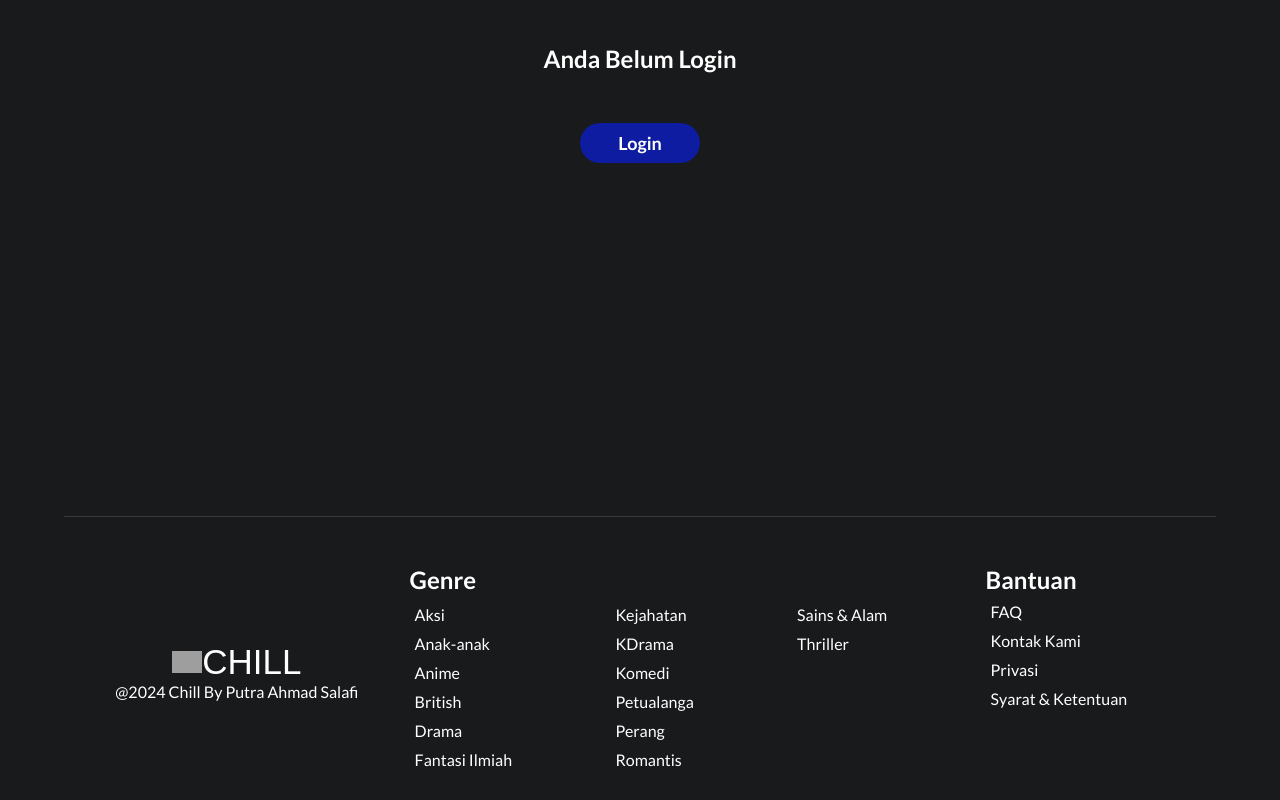
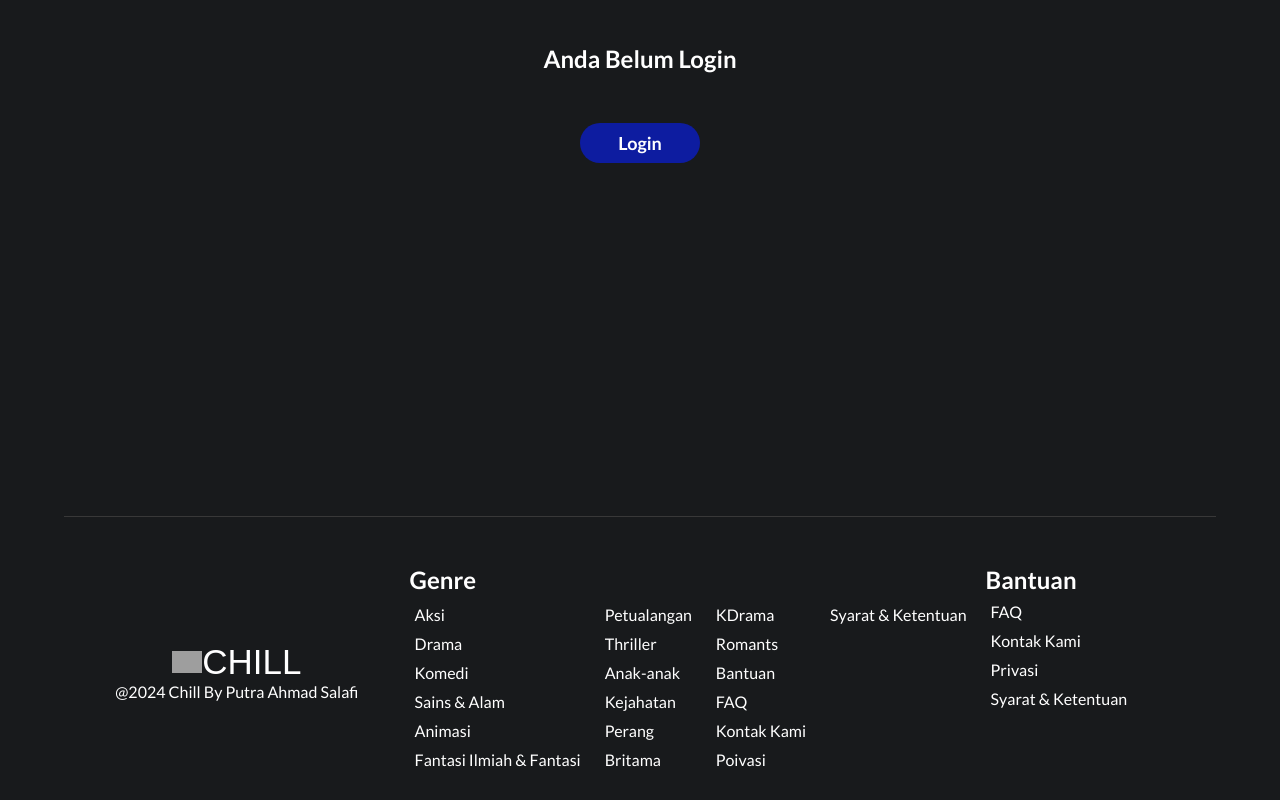
Before and after one commit to DittoAdrian/Chill_Movie_React, a React (Vite) app: page /homepage/profile in a window 1280 px wide. Shown: the part 371-1171 px from the top of the page. Built offline with nearby package versions, Linux system fonts and the light colour scheme; grey boxes are pictures that could not be loaded; a web font is replaced by a local one.

Commit message:
feat : add .env

```diff
--- a/src/components/Homepage/footer/footer.jsx
+++ b/src/components/Homepage/footer/footer.jsx
@@ -5,6 +5,11 @@ import {useState} from 'react'
 const Footer = ()=>{
     const [showGenre, setShowGenre] = useState(false)
     const [showHelp, setShowHelp] = useState(false)
+    const genres = [
+        'Aksi', 'Drama', 'Komedi', 'Sains & Alam', 'Animasi', 'Fantasi Ilmiah & Fantasi',
+        'Petualangan', 'Thriller', 'Anak-anak', 'Kejahatan', 'Perang', 'Britama',
+        'KDrama', 'Romants', 'Bantuan', 'FAQ', 'Kontak Kami', 'Poivasi', 'Syarat & Ketentuan'
+      ];
 
     return (
         <footer>
@@ -24,20 +29,8 @@ const Footer = ()=>{
                 </div>
                 <div className={`${style.footer_genre_body} ${showGenre?style.active:''}`}>
                     <ul>
-                        <li>Aksi</li>
-                        <li>Anak-anak</li>
-                        <li>Anime</li>
-                        <li>British</li>
-                        <li>Drama</li>
-                        <li>Fantasi Ilmiah</li>
-                        <li>Kejahatan</li>
-                        <li>KDrama</li>
-                        <li>Komedi</li>
-                        <li>Petualanga</li>
-                        <li>Perang</li>
-                        <li>Romantis</li>
-                        <li>Sains & Alam</li>
-                        <li>Thriller</li>
+                        {genres.map((item,index)=>
+                        <li key={index}>{item}</li>)}
                     </ul>
                 </div>
             </section>
--- a/src/components/login-register/loginBox.jsx
+++ b/src/components/login-register/loginBox.jsx
@@ -15,12 +15,13 @@ const LoginBox = ()=>{
     const [warningUname,setWarningUname] = useState(false)
     const [warningPass,setWarningPass] = useState(false)
     const navigate = useNavigate();
+    const API_URL = import.meta.env.VITE_API_URL;
 
 
     const [fetchUsersData,setFetchUsersData] = useState([])
     useEffect(()=>{
       async function fetchUsers(){
-        const res = await fetch('https://672643ab302d03037e6cf4b5.mockapi.io/users');
+        const res = await fetch(`${API_URL}/users`);
         const data = await res.json();
         setFetchUsersData(data)
       }
--- a/src/components/login-register/registerBox.jsx
+++ b/src/components/login-register/registerBox.jsx
@@ -15,12 +15,13 @@ const RegisterBox = () => {
   const [passwordValue2, setPasswordValue2] = useState("");
   const [warningReg,setWarningReg] = useState(0);
   const navigate = useNavigate()
+  const API_URL = import.meta.env.VITE_API_URL;
 
   const [fetchUsersData,setFetchUsersData] = useState([])
 
   useEffect(()=>{
     async function fetchUsers(){
-      const res = await fetch('https://672643ab302d03037e6cf4b5.mockapi.io/users');
+      const res = await fetch(`${API_URL}/users`);
       const data = await res.json();
       setFetchUsersData(data)
       console.log(data)
@@ -42,7 +43,7 @@ const RegisterBox = () => {
               email : `${usernameValue}@gmail.com`
             };
 
-            axios.post('https://672643ab302d03037e6cf4b5.mockapi.io/users', dataUser)
+            axios.post(`${API_URL}/users`, dataUser)
             .then(response => {
                 console.log('Data berhasil dikirim:', response.data);
             })
--- a/src/pages/profile.jsx
+++ b/src/pages/profile.jsx
@@ -16,12 +16,13 @@ const Profile = ()=>{
     const [userData,setUserData] = useState({username : '-',email:'-',password:'-'});
     const [hidePass,setHidePass] = useState(false)
     const daftarSaya = moviesData.filter((item)=>{return item.trending && !item.watched}).reverse()
+    const API_URL = import.meta.env.VITE_API_URL;
 
     useEffect(()=>{
         async function fetchUser() {
             if (userLogin) {
                 try{
-                    const res = await axios.get(`https://672643ab302d03037e6cf4b5.mockapi.io/users/${userLogin}`);
+                    const res = await axios.get(`${API_URL}/users/${userLogin}`);
                     const data = await res.data
                     setUserData(data)
                 }
@@ -52,7 +53,7 @@ const Profile = ()=>{
     const submitData = async (e)=>{
         e.preventDefault();
         try{
-        axios.put(`https://672643ab302d03037e6cf4b5.mockapi.io/users/${userLogin}`,userData)
+        axios.put(`${API_URL}/users/${userLogin}`,userData)
         }
         catch(err){
             console.log('gagal Update data')
@@ -61,10 +62,12 @@ const Profile = ()=>{
     }
 
     return (
+        // Container
         <div className={style.containerBox}>
             <div className={style.profileContainer}>
-            {userLogin ?
+            {userLogin ? // jika User belum melakukan login, User akan di arahkan ke login page
             <>
+                {/* User photo & Change photo */}
                 <div className={style.editContainer}>
                     <h1>Profil Saya</h1>
                     <div className={style.profileImage}>
@@ -74,6 +77,8 @@ const Profile = ()=>{
                             <p><img/> Maksimal 2MB</p>
                         </div>
                     </div>
+
+                    {/* form data user dan edit button */}
                     <form className={style.formEdit} onSubmit={submitData}>
                         <div className={style.inputContainer}>
                             <label htmlFor="username">Nama Penguna</label>
@@ -106,6 +111,8 @@ const Profile = ()=>{
                         <button type='submit' onSubmit={(e)=>{submitData(e)}}>Simpan</button>
                     </form>
                 </div>
+
+                {/* card berlanganan */}
                 <div className={style.cardBerlangganan}>
                     <img src={warningIcon} alt="" />
                     <div>
@@ -124,10 +131,14 @@ const Profile = ()=>{
                 </Link>
             </div>}
             </div>
+
+            {/* Daftar Saya */}
             {userLogin &&
                 <TopRating
                     title='Daftar Saya'
                     data={daftarSaya}/>}
+
+            {/* Footer */}
             <Footer/>
         </div>
     )
```
Also changed, not shown: 1 other file (tests, documents, lock files or other folders).
